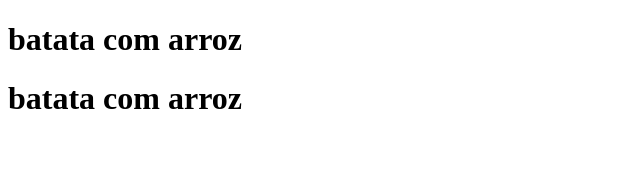
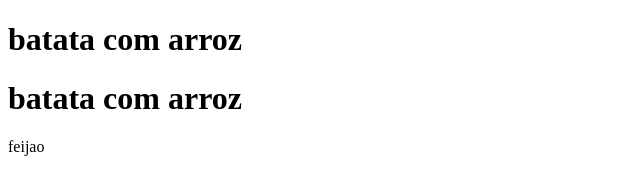
Before and after one commit to kaualamim007/teste, a plain HTML site: page index.html in a window 1280 px wide. Shown: the full height of the page, 0-640 px from the left. Drawn offline with Linux system fonts and the light colour scheme.

Commit message:
segunda alteração

```diff
--- a/index.html
+++ b/index.html
@@ -8,5 +8,6 @@
 <body>
 <h1>batata com arroz</h1>
 <h1>batata com arroz</h1>
+<p>feijao</p>
 </body>
 </html>
```
